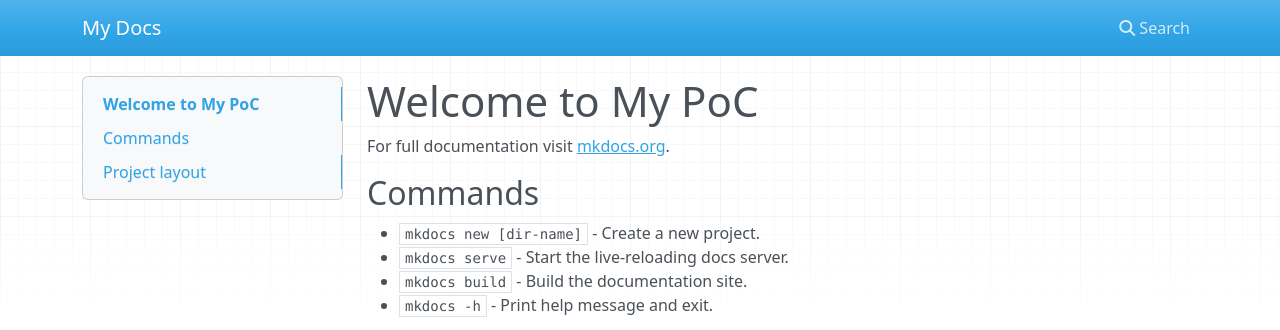
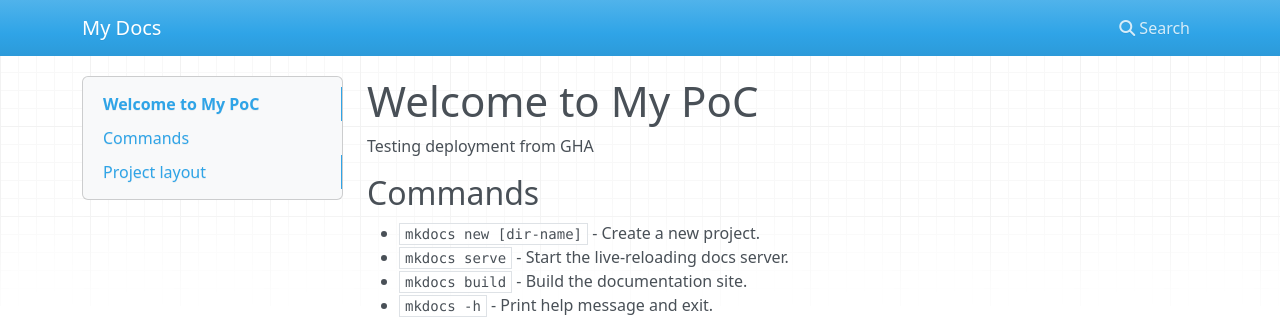
Before and after one commit to browniebroke/poc-mkdocks-gh-deploy-gh-actions, an MkDocs documentation site: the page built from docs/index.md, in a window 1280 px wide. Shown: the top 330 px of the page. Built offline with MkDocs 1.6.1, drawn with Linux system fonts in a browser that asks for light colours; nearby versions of some CDN libraries.

Commit message:
Update docs

```diff
--- a/docs/index.md
+++ b/docs/index.md
@@ -1,6 +1,6 @@
 # Welcome to My PoC
 
-For full documentation visit [mkdocs.org](https://www.mkdocs.org).
+Testing deployment from GHA
 
 ## Commands
 
```
